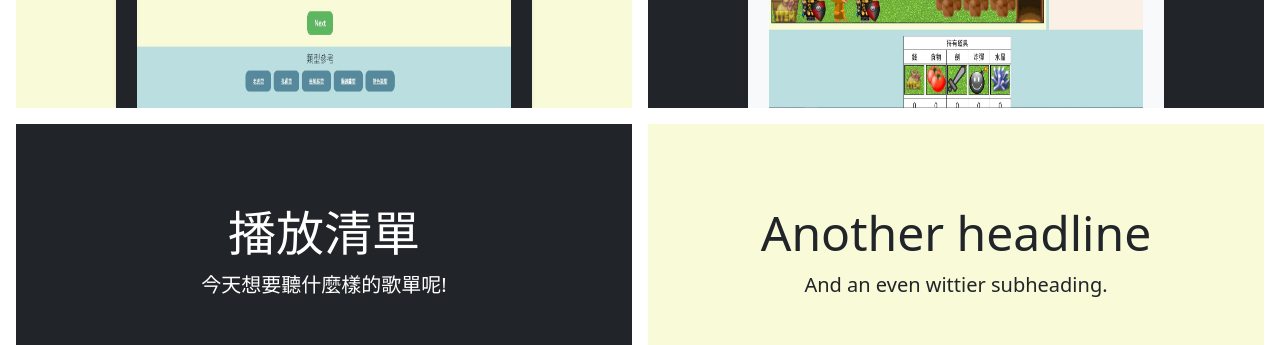
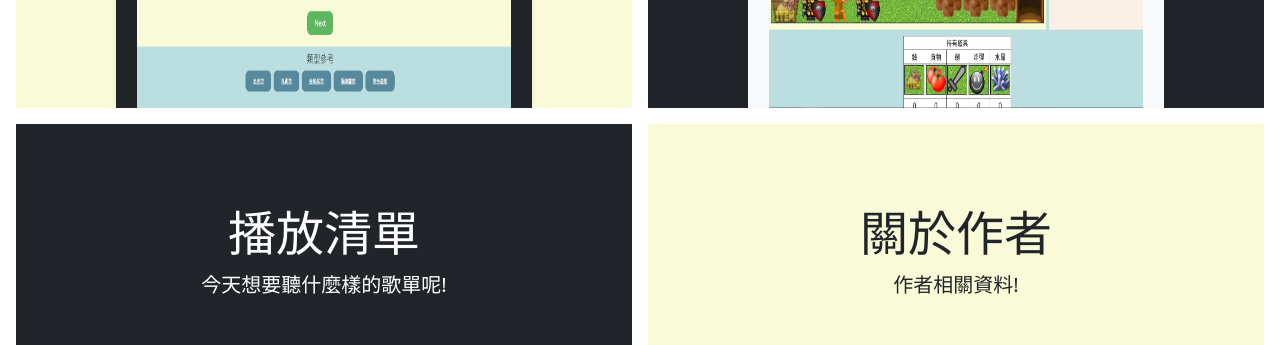
Before and after one commit to karen88105/FinalMerge, a plain HTML site: page index.html in a window 1280 px wide. Shown: the part 1542-1887 px from the top of the page. Drawn offline with Linux system fonts and the light colour scheme.

Commit message:
second commit

```diff
--- a/index.html
+++ b/index.html
@@ -120,8 +120,8 @@
     </div>
     <div class=" me-md-3 pt-3 px-3 pt-md-5 px-md-5 text-center overflow-hidden" style="background-color: rgb(249, 250, 215);">
       <div class="my-3 py-3">
-        <h2 class="display-5">Another headline</h2>
-        <p class="lead">And an even wittier subheading.</p>
+        <h2 class="display-5">關於作者</h2>
+        <p class="lead">作者相關資料!</p>
       </div>
       <div class="bg-dark shadow-sm mx-auto" style="width: 80%; height: 300px; border-radius: 21px 21px 0 0; padding: 30px 0px 0px 0px;">
         <img src="img/mePage.JPG" style="width: 90%; height: 270px;">
```
